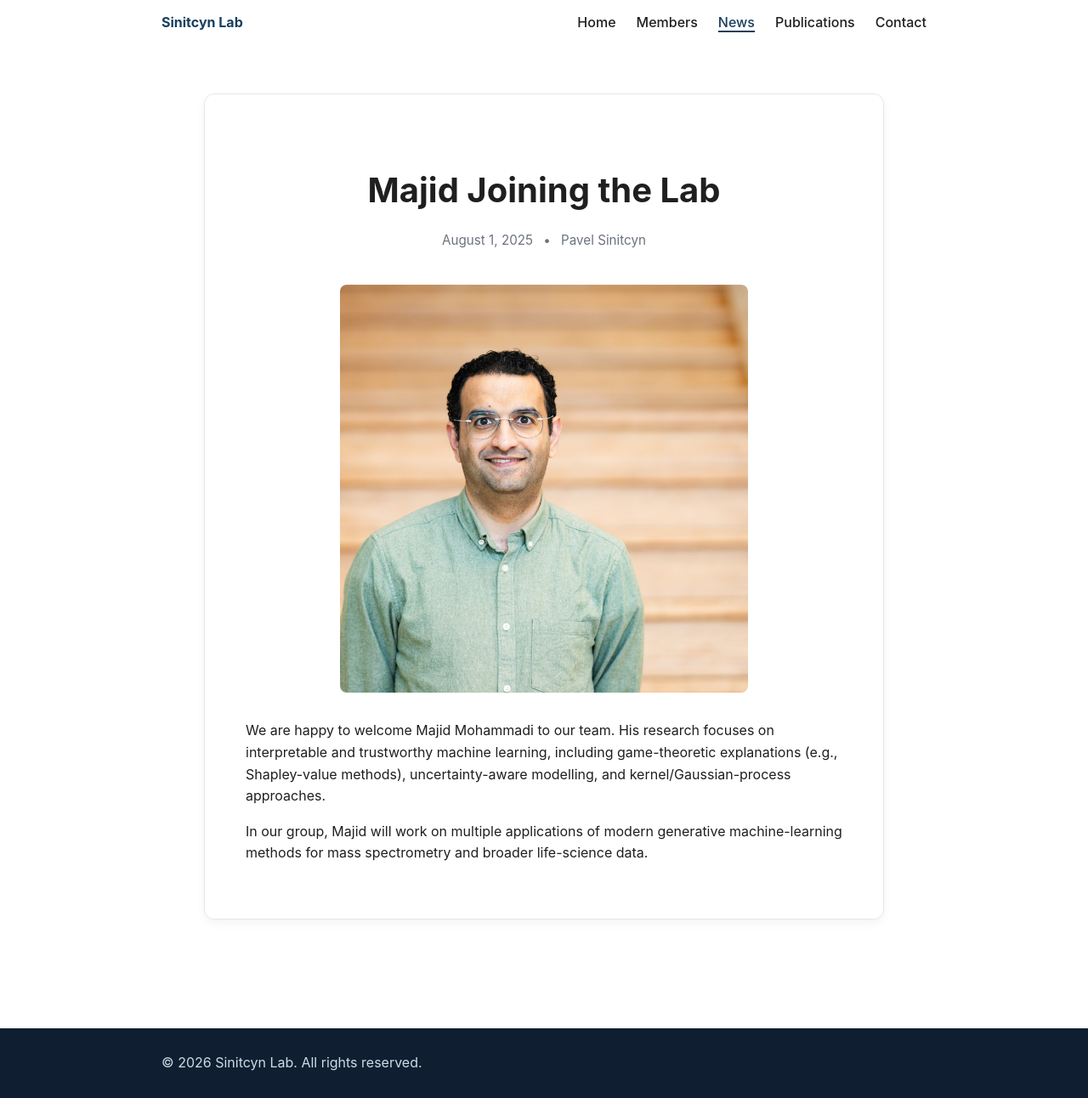
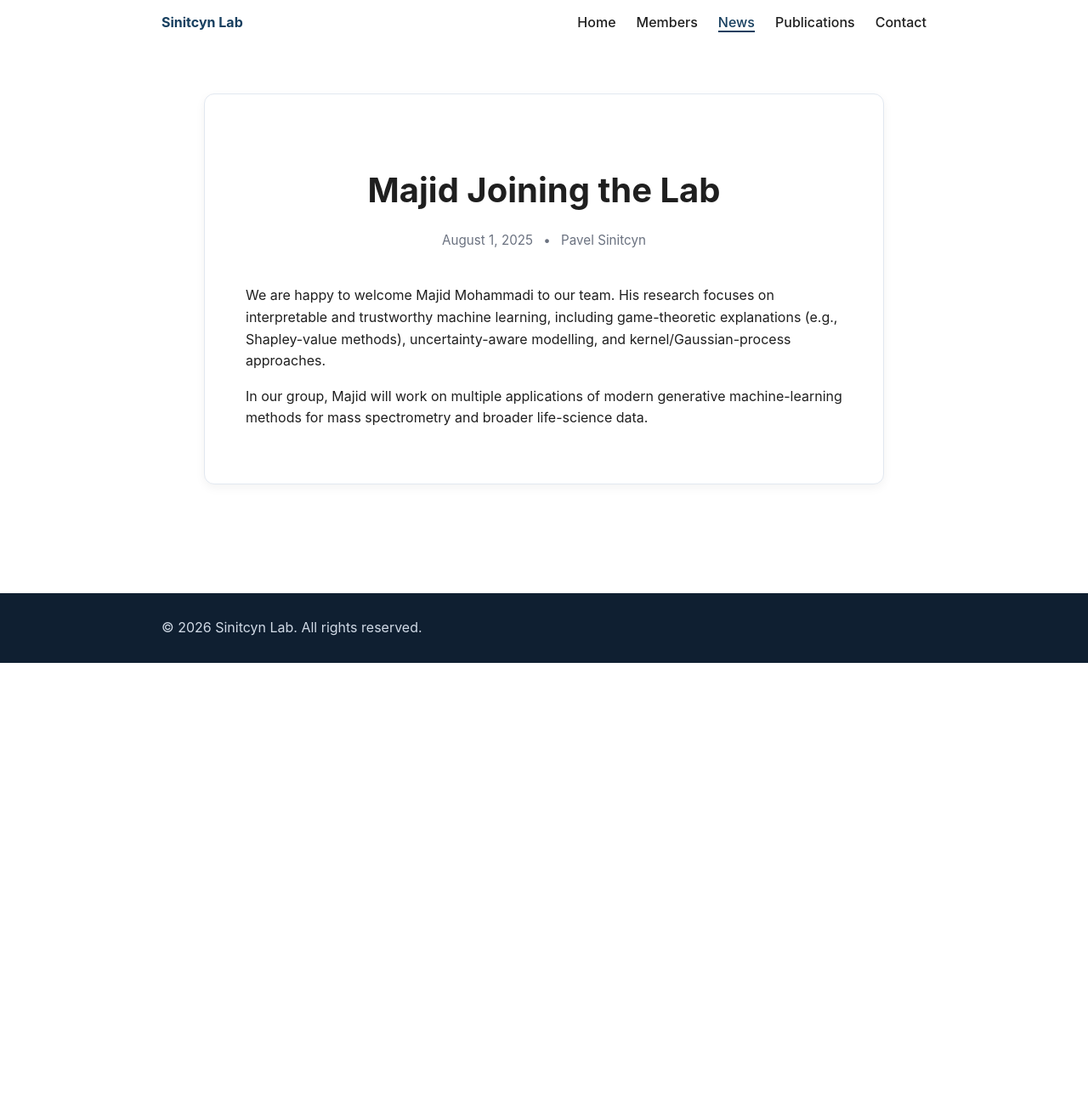
Before and after one commit to SinitcynLab/Sinitcynlab.github.io, a Jekyll site: the page built from _posts/2025-08-01-majid_joining.md, in a window 1280 px wide and 1292 px high. Shown: the whole window at 85% size. Built offline with Jekyll 4.4.1, drawn with Linux system fonts in a browser that asks for light colours.

Commit message:
Extending gdpr consent on news page

```diff
--- a/_posts/2025-08-01-majid_joining.md
+++ b/_posts/2025-08-01-majid_joining.md
@@ -4,10 +4,11 @@ excerpt: Majid Mohammadi joined as a Postdoctoral Researcher.
 author: Pavel Sinitcyn
 ---
 
-
+{% assign member = site.data.members.leadership | where: "name", "Majid Mohammadi" | first %}
+{% if member.gdpr_consent %}
 ![Majid Mohammadi magshot]({{ '/assets/images/photo/majid_mohammadi.low.jpg' | relative_url }})
 {: style="width: 100%; height: auto; border-radius: 8px; margin-bottom: 2rem;" }
-
+{% endif %}
 
 We are happy to welcome Majid Mohammadi to our team. His research focuses on interpretable and trustworthy machine learning, including game-theoretic explanations (e.g., Shapley-value methods), uncertainty-aware modelling, and kernel/Gaussian-process approaches.
 
```
Also changed, not shown: _posts/2025-09-01-grigory_joining.md (+3 -2 lines).
